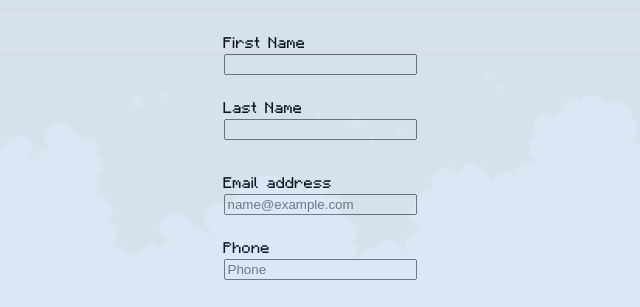
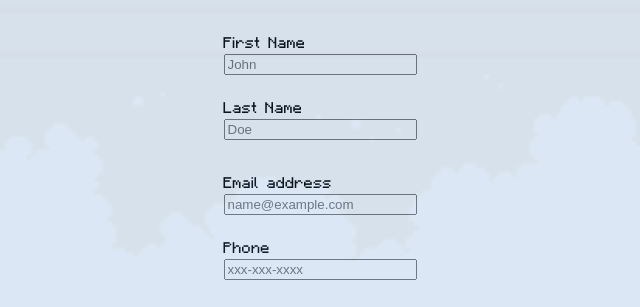
Before and after one commit to ltlely/Portfolio, a plain HTML site: page public/contact.html in a window 1280 px wide. Shown: the part 281-588 px from the top of the page, 324-964 px from the left. Drawn offline with Linux system fonts and the light colour scheme.

Commit message:
added placeholders

```diff
--- a/public/contact.html
+++ b/public/contact.html
@@ -24,11 +24,11 @@
         <div class="mb-5 row">
           <div class="col">
             <label>First Name</label>
-            <input type="text" required maxlength="50" class="form-control" id="first_name" name="first_name">
+            <input type="text" required maxlength="50" class="form-control" id="first_name" name="first_name" placeholder="John">
           </div>
           <div class="col">
             <label>Last Name</label>
-            <input type="text" required maxlength="50" class="form-control" id="last_name" name="last_name">
+            <input type="text" required maxlength="50" class="form-control" id="last_name" name="last_name" placeholder="Doe">
           </div>
         </div>
         <div class="mb-5 row">
@@ -38,7 +38,7 @@
           </div>
           <div class="col">
             <label for="phone_input">Phone</label>
-            <input type="tel" required maxlength="50" class="form-control" id="phone_input" name="phone" placeholder="Phone">
+            <input type="tel" required maxlength="50" class="form-control" id="phone_input" name="phone" placeholder="xxx-xxx-xxxx">
           </div>
         </div>
         <div class="mb-5">
```
